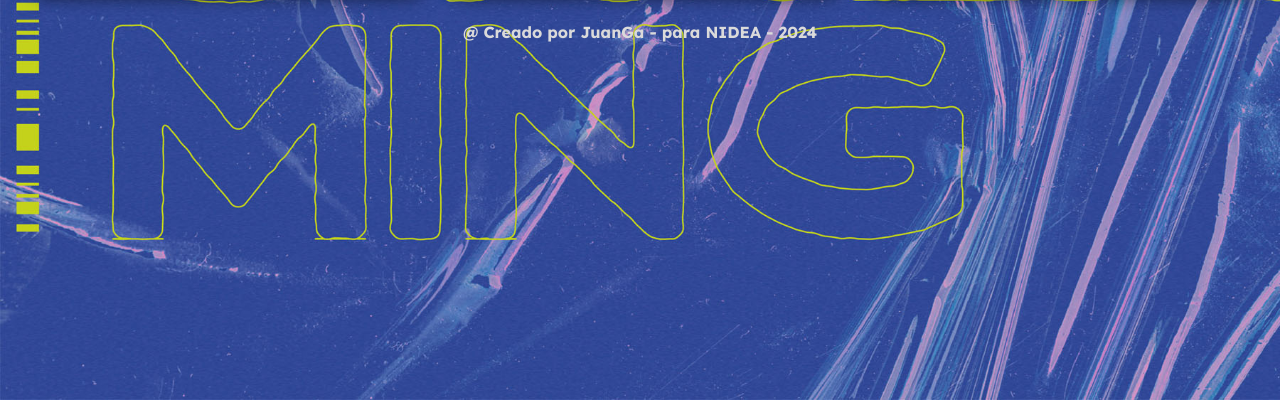
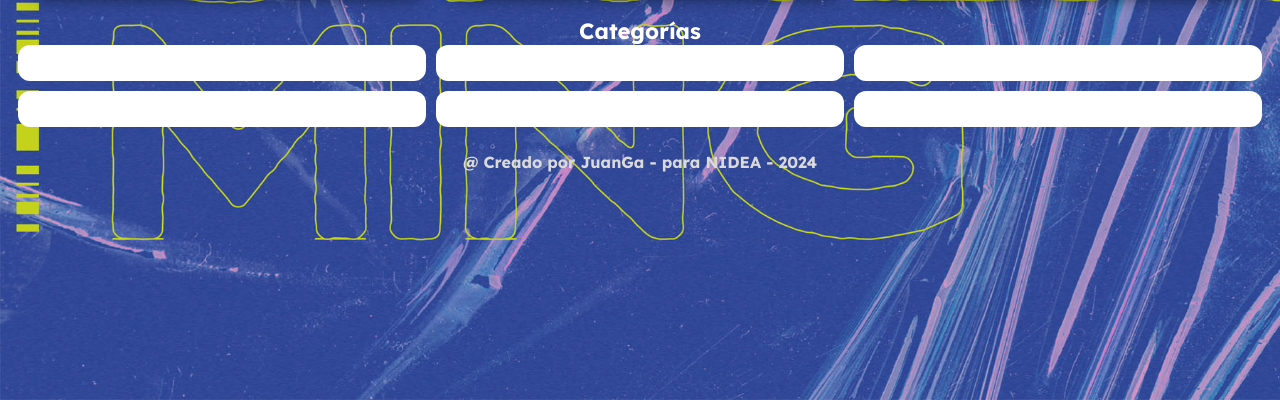
Before and after one commit to JuanGa-94/NIDEATuttiFrutti, a plain HTML site: page index.html in a window 1280 px wide. Shown: the part 400-800 px from the top of the page. Drawn offline with Linux system fonts and the light colour scheme.

Commit message:
juego con categories

```diff
--- a/index.html
+++ b/index.html
@@ -32,6 +32,19 @@
         </div>
 
     </section>
+    <br>
+    <div>
+        <p>Categorías</p>
+        <div id="categorias">
+            <input type="text" name="cat1" id="cat1">
+            <input type="text" name="cat2" id="cat2">
+            <input type="text" name="cat3" id="cat3">
+            <input type="text" name="cat4" id="cat4">
+            <input type="text" name="cat5" id="cat5">
+            <input type="text" name="cat6" id="cat6">
+        </div>
+
+    </div>
     <footer>
         <p>@ Creado por JuanGa - para NIDEA - 2024</p>
     </footer>
--- a/style.css
+++ b/style.css
@@ -32,6 +32,7 @@ header {
     justify-content: flex-start;
     align-items: center;
     margin: 10px 50px;
+
 }
 
 p {
@@ -108,7 +109,19 @@ button:disabled {
     color: #ffffff;
 }
 
+#categorias {
+    display: grid;
+    grid-template-columns: repeat(3, 1fr);
+    gap: 10px;
+}
 
+input {
+    padding: 10px;
+    font-weight: bold;
+    text-transform: uppercase;
+    border-radius: 12px;
+    border-style: none;
+}
 
 footer p {
     font-size: 16px;
```
